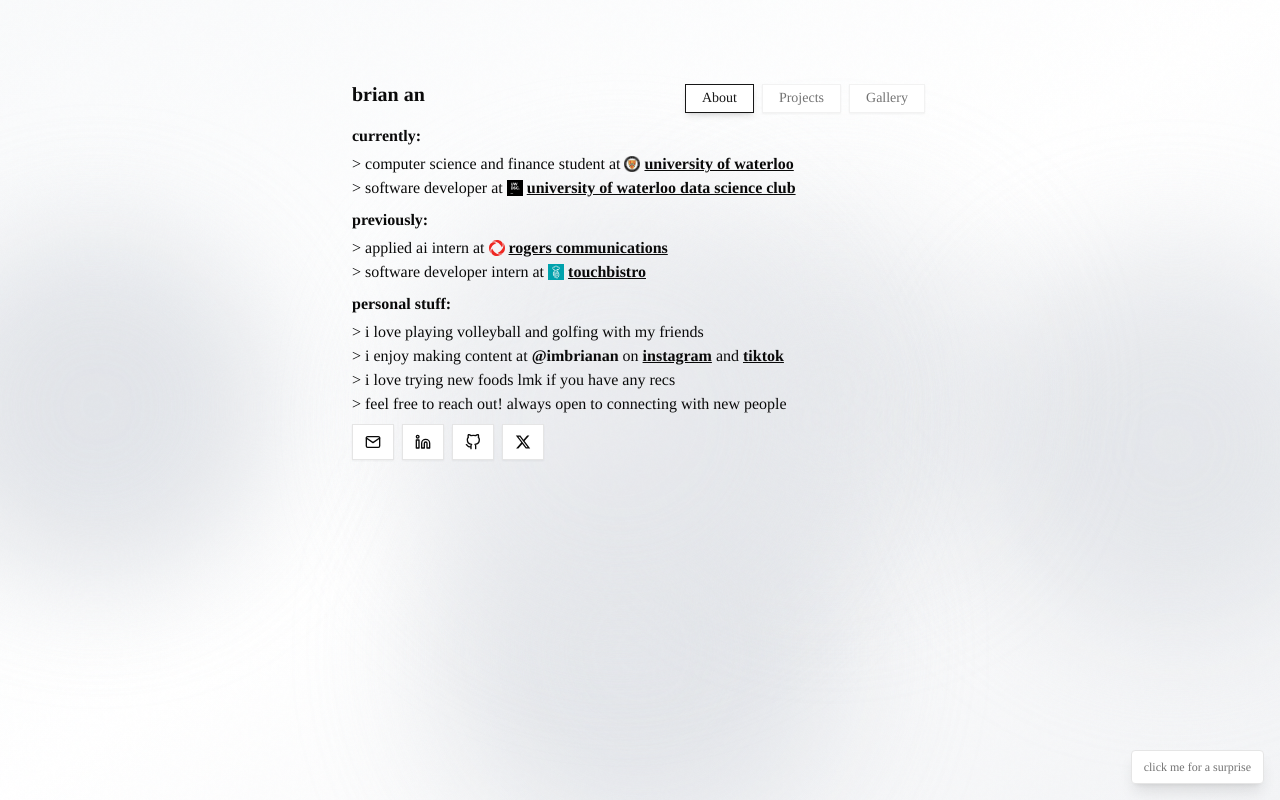
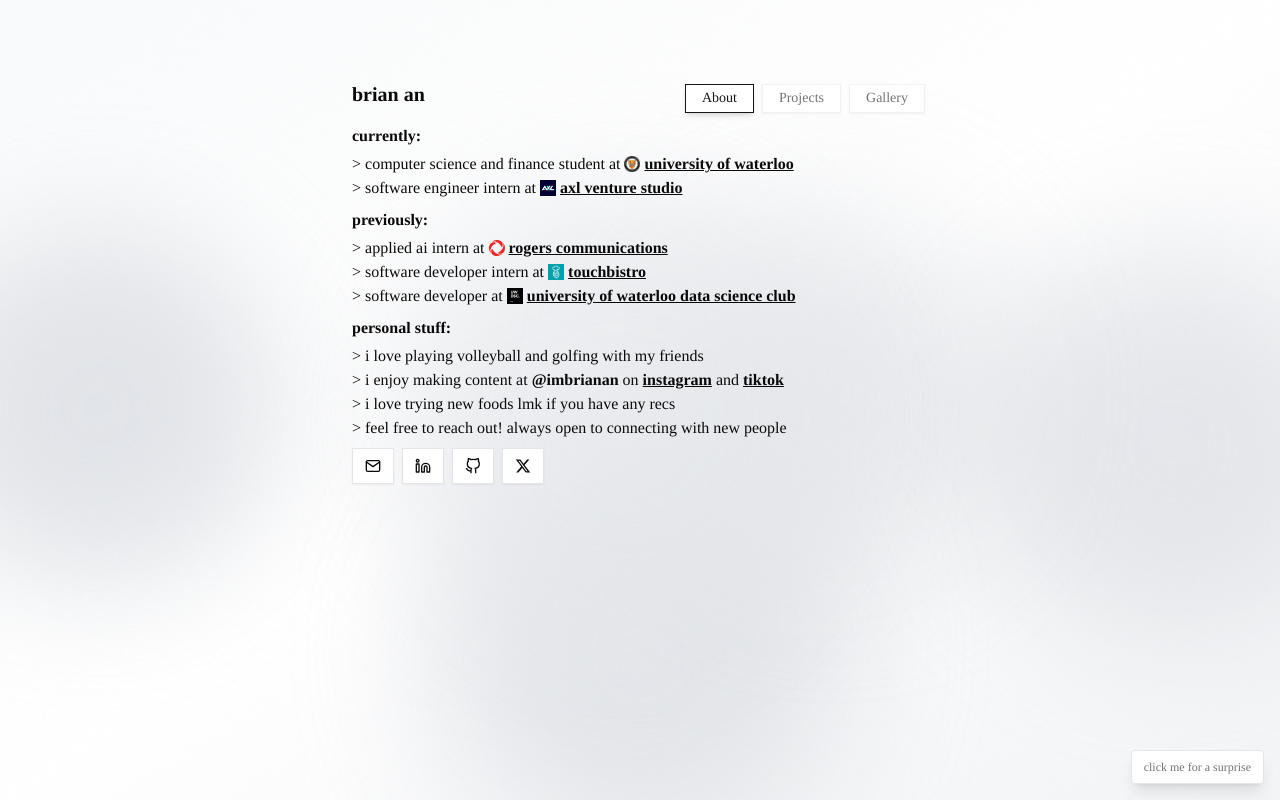
Before and after one commit to Brian-An/portfolio, a Next.js app: page / in a window 1280 px wide. Built offline with nearby package versions, Linux system fonts and the light colour scheme.

Commit message:
chore: added axl experience

```diff
--- a/components/sections/About.tsx
+++ b/components/sections/About.tsx
@@ -33,20 +33,20 @@
             </Link>
           </div>
           <div className="flex flex-wrap items-center gap-1">
-            <span>&gt; software developer at</span>
+            <span>&gt; software engineer intern at</span>
             <Link
-              href="https://www.uwdatascience.ca/"
+              href="https://www.axl.vc/"
               target="_blank"
               className="font-semibold underline inline-flex items-center gap-1"
             >
               <Image
-                src="/logo/uwdsc_logo.png"
-                alt="University of Waterloo Data Science Club logo"
+                src="/logo/axl_logo.png"
+                alt="AXL logo"
                 width={16}
                 height={16}
                 className="inline-block"
               />
-              university of waterloo data science club
+              axl venture studio
             </Link>
           </div>
         </div>
@@ -86,6 +86,23 @@
                 className="inline-block"
               />
               touchbistro
+            </Link>
+          </div>
+          <div className="flex flex-wrap items-center gap-1">
+            <span>&gt; software developer at</span>
+            <Link
+              href="https://www.uwdatascience.ca/"
+              target="_blank"
+              className="font-semibold underline inline-flex items-center gap-1"
+            >
+              <Image
+                src="/logo/uwdsc_logo.png"
+                alt="University of Waterloo Data Science Club logo"
+                width={16}
+                height={16}
+                className="inline-block"
+              />
+              university of waterloo data science club
             </Link>
           </div>
         </div>
```
Also changed, not shown: public/logo/axl_logo.png (added).
